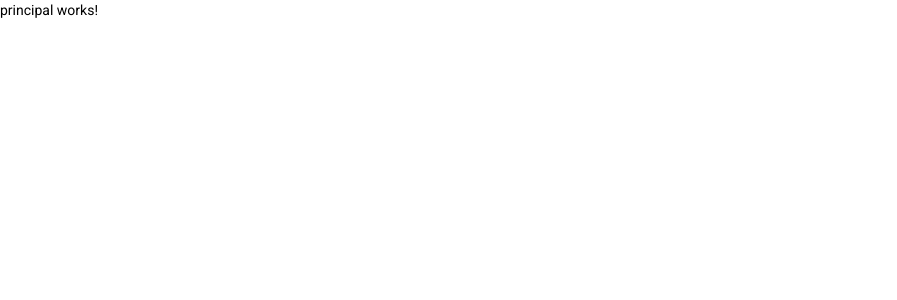
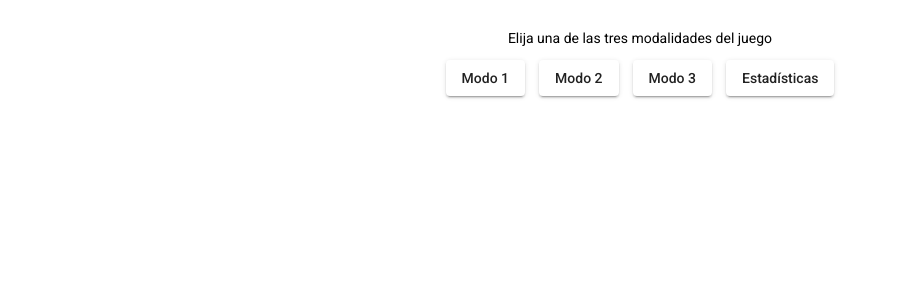
Before and after one commit to saureth/practica-logica, an Angular app: page /#/practica in a window 1280 px wide. Shown: the top 300 px of the page, without its empty margins (0-897 px from the left). Built offline with nearby package versions, Linux system fonts and the light colour scheme.

Commit message:
[FEAT] Se agregan botones para seleccionar juego

```diff
--- a/src/app/practica/principal/principal.component.css
+++ b/src/app/practica/principal/principal.component.css
@@ -0,0 +1,25 @@
+.container{
+  display: flex;
+  flex-direction: column;
+}
+
+.title{
+  text-align: center;
+}
+
+.game-selection{
+  padding-top: 2em;
+  padding-bottom: 2em;
+}
+
+.button-container{
+  display: flex;
+  flex-direction: row;
+  flex-wrap: wrap;
+  justify-content: center;
+  align-items: center;
+}
+
+.game-select-button{
+  padding-right: 1em;
+}
--- a/src/app/practica/principal/principal.component.html
+++ b/src/app/practica/principal/principal.component.html
@@ -1 +1,21 @@
-<p>principal works!</p>
+<div class="container">
+    <div class="game-selection">
+        <div class="title">
+            <p> Elija una de las tres modalidades del juego</p>
+        </div>
+        <div class="button-container">
+            <div class="game-select-button">
+                <button mat-raised-button >Modo 1</button>
+            </div>
+            <div class="game-select-button">
+                <button mat-raised-button >Modo 2</button>
+            </div>
+            <div class="game-select-button">
+                <button mat-raised-button >Modo 3</button>
+            </div>
+            <div>
+                <button mat-raised-button >Estadísticas</button>
+            </div>
+        </div>
+    </div>
+</div>
```
